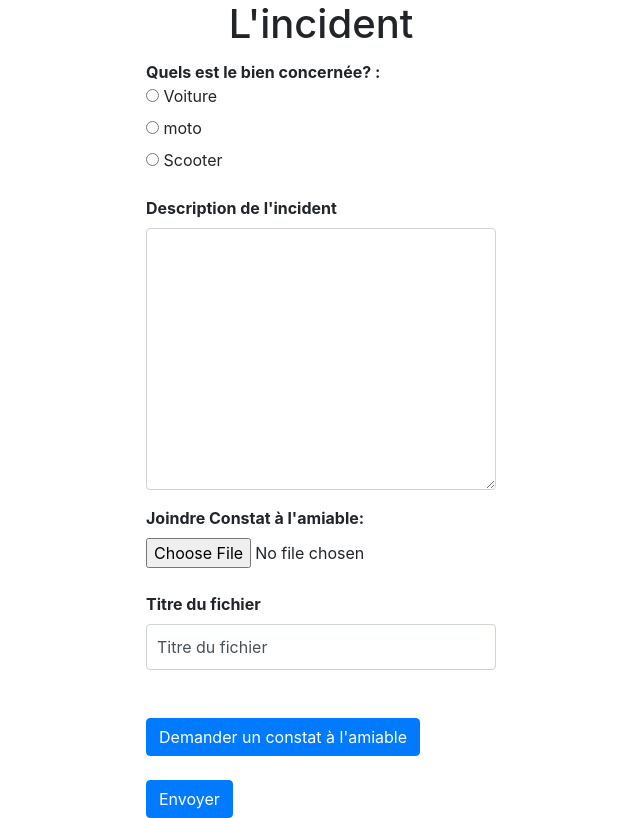
After one commit to Aboncenn/Workshop, a PHP site: page /Workshop/vues/createIncident.php in a window 1280 px wide. The commit adds this page. Shown: the whole page, without its empty margins (319-959 px from the left). Run offline with PHP 8.4, Linux system fonts and the light colour scheme; a user stored in the database is signed in.

Commit message:
ajout de la page createIncident.php

```diff
--- a/vues/ajout_bien.php
+++ b/vues/ajout_bien.php
@@ -2,8 +2,8 @@
 require('../db/header.php');
 /*
 Ajout de nouveaux bien
+*/
 
-*/
 $user = $_SESSION['user'];
 if($user == "assureur" ){
 ?>
@@ -36,9 +36,7 @@ if($user == "assureur" ){
       </div>
     </div>
     <div class="col-md-4"></div>
-
   </div>
-
 </div>
 
 <?php
@@ -48,3 +46,5 @@ if($user == "assureur" ){
   exit();
 }
 require('../db/footer.php');
+
+?>
--- /dev/null
+++ b/vues/createIncident.php
@@ -0,0 +1,48 @@
+<?php
+require('../db/header.php');
+require('../db/nav.php');
+?>
+<div class="container">
+  <h1 class="card-title text-center">L'incident</h1>
+  <div class="row">
+    <div class="col-md-4"></div>
+    <div class="col-md-4">
+      <div class="box">
+
+        <form method="post" action="declareIncident.php" entype="multipart/form-data">
+          <fieldset>
+            <p>
+              <b>Quels est le bien concernée? :</b><br />
+              <input type="radio" name="bien" value="voiture" id="voiture" />
+              <label for="voiture"> Voiture </label><br />
+              <input type="radio" name="bien" value="moto" id="moto" />
+              <label for="moto"> moto </label><br />
+              <input type="radio" name="bien" value="scooter" id="scooter" />
+              <label for="scooter"> Scooter </label><br />
+
+            </p>
+            <p>
+              <b><label for="description"> Description de l'incident </label></b><br />
+              <textarea class="form-control" name="description" id="description" rows="10" cols="50">
+              </textarea>
+            </p>
+            <b><label for="constat"> Joindre Constat à l'amiable:</label></b>
+            <input type="hidden" name="MAX_FILE_SIZE" value="2000" />
+            <input type="file" name="constat" id="constat" />
+            <br /><br />
+            <b><label for="titre"> Titre du fichier </label></b><br />
+            <input type="text" class="form-control" name="titre" value="Titre du fichier" id="titre">
+            <br /><br />
+            <input class="btn btn-primary" type="button" value="Demander un constat à l'amiable" />
+            <br /><br />
+            <input class="btn btn-primary" type="submit" value="Envoyer" />
+          </fieldset>
+        </form>
+      </div>
+
+    </div>
+    <div class="col-md-4"></div>
+  </div>
+</div>
+<?php
+require('../db/footer.php');
```
Also changed, not shown: CréerIncident.php (deleted, +0 -28 lines).
